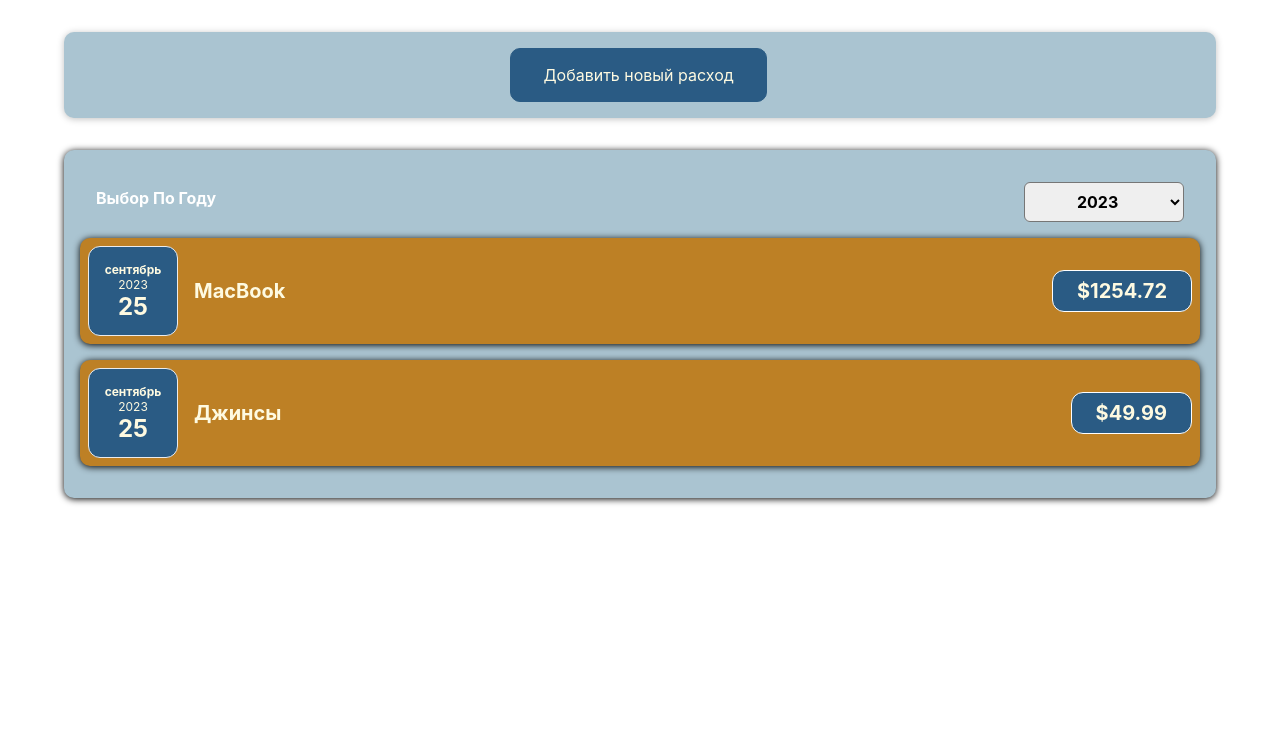
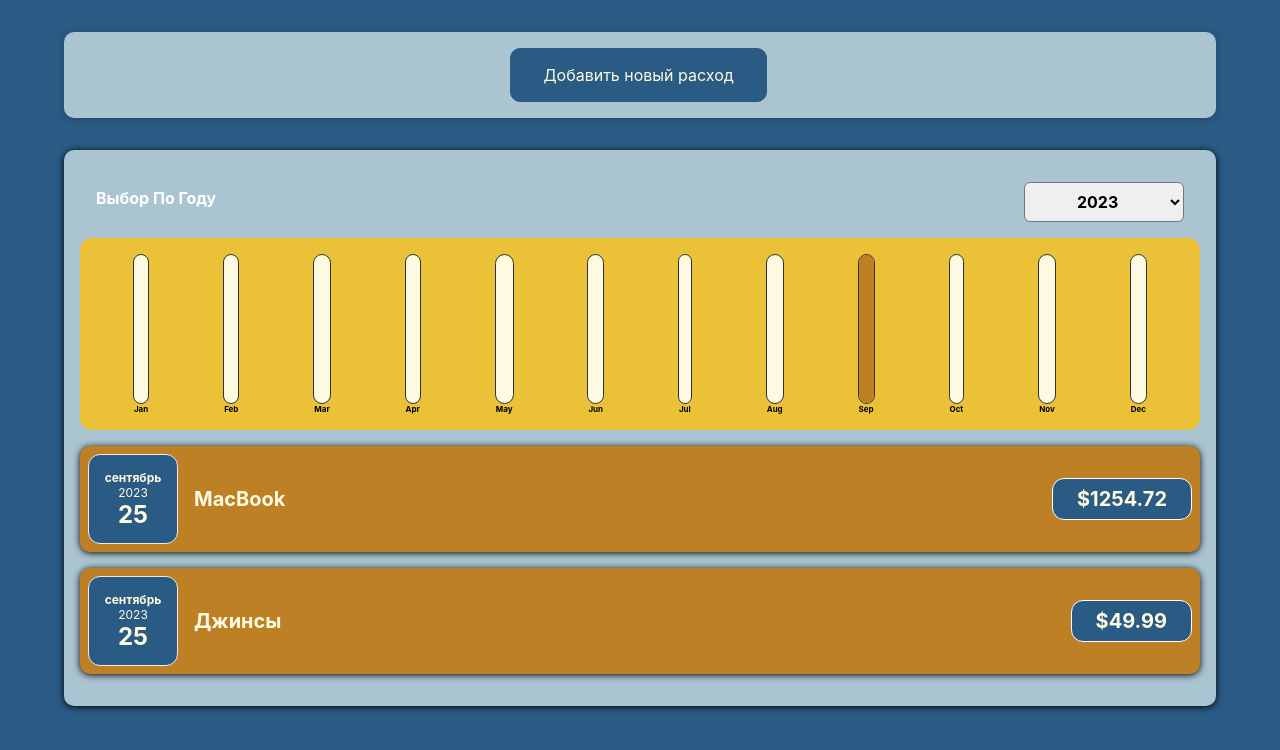
Before and after one commit to issamansur/CostAccounting, a React (Create React App) app: page / in a window 1280 px wide. Shown: the top 750 px of the page. Built offline with nearby package versions, Linux system fonts and the light colour scheme.

Commit message:
4.11-4.13 add `Diagram` for displaying costs

```diff
--- a/public/index.html
+++ b/public/index.html
@@ -24,7 +24,7 @@
       work correctly both with client-side routing and a non-root public URL.
       Learn how to configure a non-root public URL by running `npm run build`.
     -->
-    <title>React App</title>
+    <title>Учёт расходов</title>
   </head>
   <body>
     <noscript>You need to enable JavaScript to run this app.</noscript>
--- a/src/components/Costs/Costs.js
+++ b/src/components/Costs/Costs.js
@@ -5,6 +5,7 @@
 import CostsFilter from "./CostsFilter";
 import CostList from "./CostList";
 import Card from "../UI/Card";
+import CostsDiagram from "./CostsDiagram";
 
 const Costs = (props) => {
     const [selectedYear, setSelectedYear] = useState('2023');
@@ -24,6 +25,7 @@
                     year={selectedYear}
                     onChangeYear={changeYearHandler}
                 />
+                <CostsDiagram costs={filteredCosts} />
                 <CostList costs={filteredCosts} />
             </Card>
         </div>
--- /dev/null
+++ b/src/components/Costs/CostsDiagram.js
@@ -0,0 +1,28 @@
+import Diagram from "../Diagram/Diagram";
+
+
+const CostsDiagram = (props) => {
+    const diagramDataSets = [
+        {label: 'Jan', value: 0},
+        {label: 'Feb', value: 0},
+        {label: 'Mar', value: 0},
+        {label: 'Apr', value: 0},
+        {label: 'May', value: 0},
+        {label: 'Jun', value: 0},
+        {label: 'Jul', value: 0},
+        {label: 'Aug', value: 0},
+        {label: 'Sep', value: 0},
+        {label: 'Oct', value: 0},
+        {label: 'Nov', value: 0},
+        {label: 'Dec', value: 0},
+    ]
+
+    for (const cost of props.costs) {
+        const costMonth = cost.date.getMonth();
+        diagramDataSets[costMonth].value += cost.amount;
+    }
+
+    return <Diagram dataSets={diagramDataSets} />
+}
+
+export default CostsDiagram;
--- /dev/null
+++ b/src/components/Diagram/Diagram.css
@@ -0,0 +1,9 @@
+.diagram {
+  padding: 1rem;
+  border-radius: 12px;
+  background-color: #ebc137;
+  text-align: center;
+  display: flex;
+  justify-content: space-around;
+  height: 10rem;
+}
--- /dev/null
+++ b/src/components/Diagram/Diagram.js
@@ -0,0 +1,30 @@
+import "./Diagram.css"
+
+import DiagramBar from "./DiagramBar";
+
+const Diagram = (props) => {
+    const dataSetsValues = props.dataSets.map(
+        dataSet => dataSet.value
+    );
+
+    const maxMonthCosts = Math.max(...dataSetsValues)
+
+    return (
+        <div className="diagram">
+            {
+                props.dataSets.map(
+                    dataSet => (
+                        <DiagramBar
+                            key={dataSet.label}
+                            label={dataSet.label}
+                            value={dataSet.value}
+                            maxValue={maxMonthCosts}
+                        />
+                    )
+                )
+            }
+        </div>
+    );
+}
+
+export default Diagram;
--- /dev/null
+++ b/src/components/Diagram/DiagramBar.css
@@ -0,0 +1,30 @@
+.diagram-bar {
+  height: 100%;
+  display: flex;
+  flex-direction: column;
+  align-items: center;
+}
+
+.diagram-bar__inner {
+  height: 100%;
+  width: 100%;
+  border: 1px solid #313131;
+  border-radius: 12px;
+  background-color: #fefae1;
+  overflow: hidden;
+  display: flex;
+  flex-direction: column;
+  justify-content: flex-end;
+}
+
+.diagram-bar__fill {
+  background-color: #bd8025;
+  width: 100%;
+  transition: all 0.3s ease-out;
+}
+
+.diagram-bar__label {
+  font-weight: bold;
+  font-size: 0.5rem;
+  text-align: center;
+}
--- /dev/null
+++ b/src/components/Diagram/DiagramBar.js
@@ -0,0 +1,23 @@
+import "./DiagramBar.css";
+
+const DiagramBar = (props) => {
+    let barFillheight = '0%';
+
+    if (props.maxValue > 0) {
+        barFillheight = Math.round(props.value / props.maxValue * 100) + '%';
+    }
+    return (
+        <div className="diagram-bar">
+            <div className="diagram-bar__inner">
+                <div className="diagram-bar__fill" style={{height : barFillheight}}>
+
+                </div>
+            </div>
+            <div className="diagram-bar__label">
+                {props.label}
+            </div>
+        </div>
+    );
+}
+
+export default DiagramBar;
--- a/src/index.css
+++ b/src/index.css
@@ -1,5 +1,6 @@
 body {
   margin: 20;
+  background-color: #2a5b84;
   font-family: -apple-system, BlinkMacSystemFont, 'Segoe UI', 'Roboto', 'Oxygen',
     'Ubuntu', 'Cantarell', 'Fira Sans', 'Droid Sans', 'Helvetica Neue',
     sans-serif;
```
